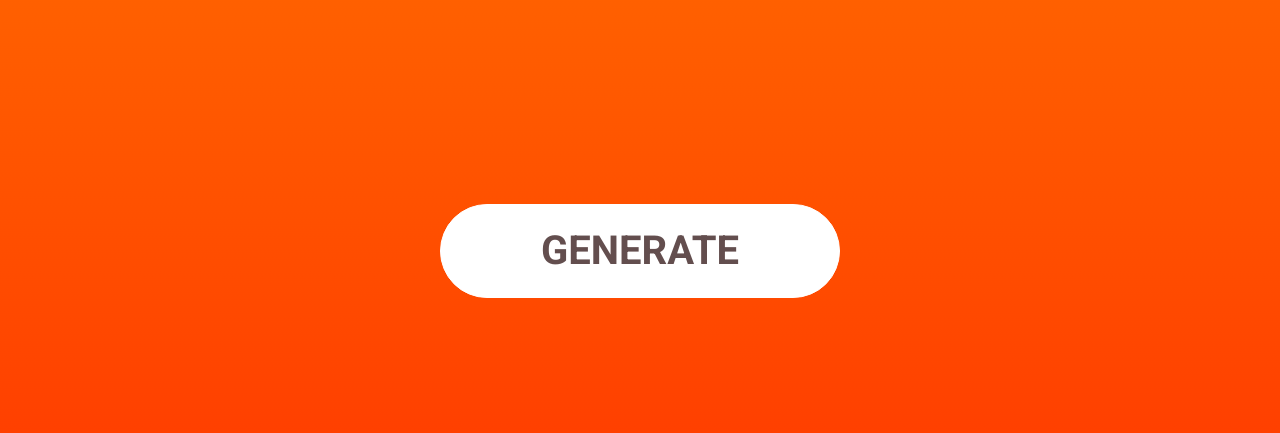
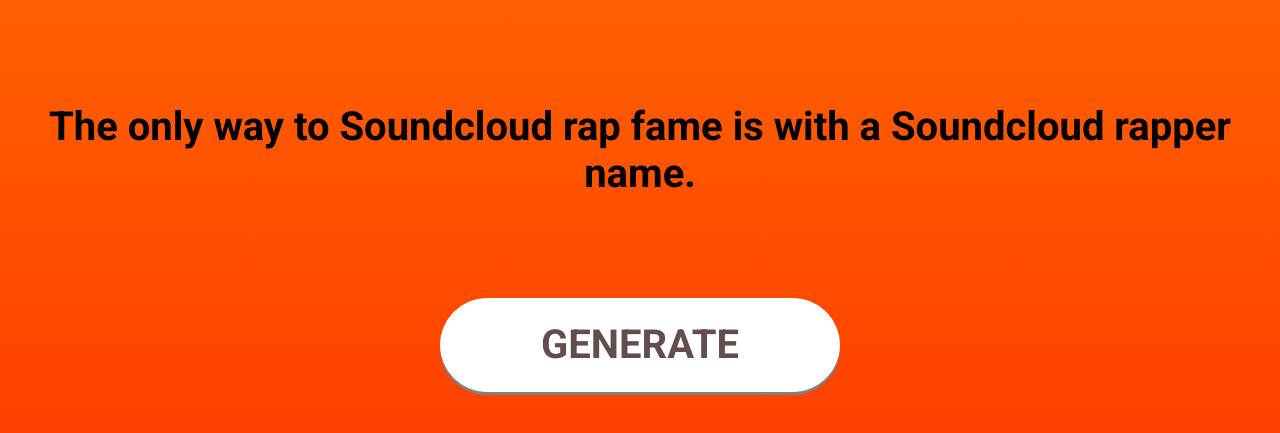
Before and after one commit to WilburWhateley/WilburWhateley.github.io, a plain HTML site: page index.html in a window 1280 px wide. Shown: the part 273-706 px from the top of the page. Drawn offline with Linux system fonts and the light colour scheme.

Commit message:
Added button-press animation, body-filler

```diff
--- a/SoundcloudNameGen.css
+++ b/SoundcloudNameGen.css
@@ -34,9 +34,16 @@ button {
         border: 1px solid white;
         border-radius: 54px;
         background-color: #FFFFFF;
+        box-shadow: 0 3px grey;
 }
 .buttonHolder {
         padding-top: 8%;
         text-align: center;
         margin: auto;
 }
+button:hover {background-color: whitesmoke}
+button:active {
+        background-color: whitesmoke;
+        box-shadow: 0 1px grey;
+        transform: translateY(2px);
+}
--- a/SoundcloudNameGen.js
+++ b/SoundcloudNameGen.js
@@ -328,7 +328,12 @@ var lastSuffix = [ '',
   '9000',
   'Computer',
   'Crutches' ]
-//var prefixTitle = fs.readFileSync('first.txt').toString().replace(/\r\n/g,'\n').split("\n");
+var bodyStart = [ 'The only way to Soundcloud rap fame is with a Soundcloud rapper name.']
+function bodyDisplay() {
+    var randBody = Math.floor(Math.random() * (bodyStart.length));
+    document.getElementById('nameDisplay').innerHTML = bodyStart[randBody];
+}
+  //var prefixTitle = fs.readFileSync('first.txt').toString().replace(/\r\n/g,'\n').split("\n");
     /*for(i in prefixTitle) {
         console.log(prefixTitle[i]);
     }*/
--- a/index.html
+++ b/index.html
@@ -6,7 +6,7 @@
         <link href="https://fonts.googleapis.com/css?family=Roboto:700" rel="stylesheet">
         <link rel="stylesheet" type="text/css" href="SoundcloudNameGen.css" media="screen">
     </head>
-    <body>
+    <body onload="bodyDisplay()">
         <h1>SOUNDCLOUD RAPPER GENERATOR</h1>
         <div id="nameDisplay">
             <!-- names will be displayed here-->
```
